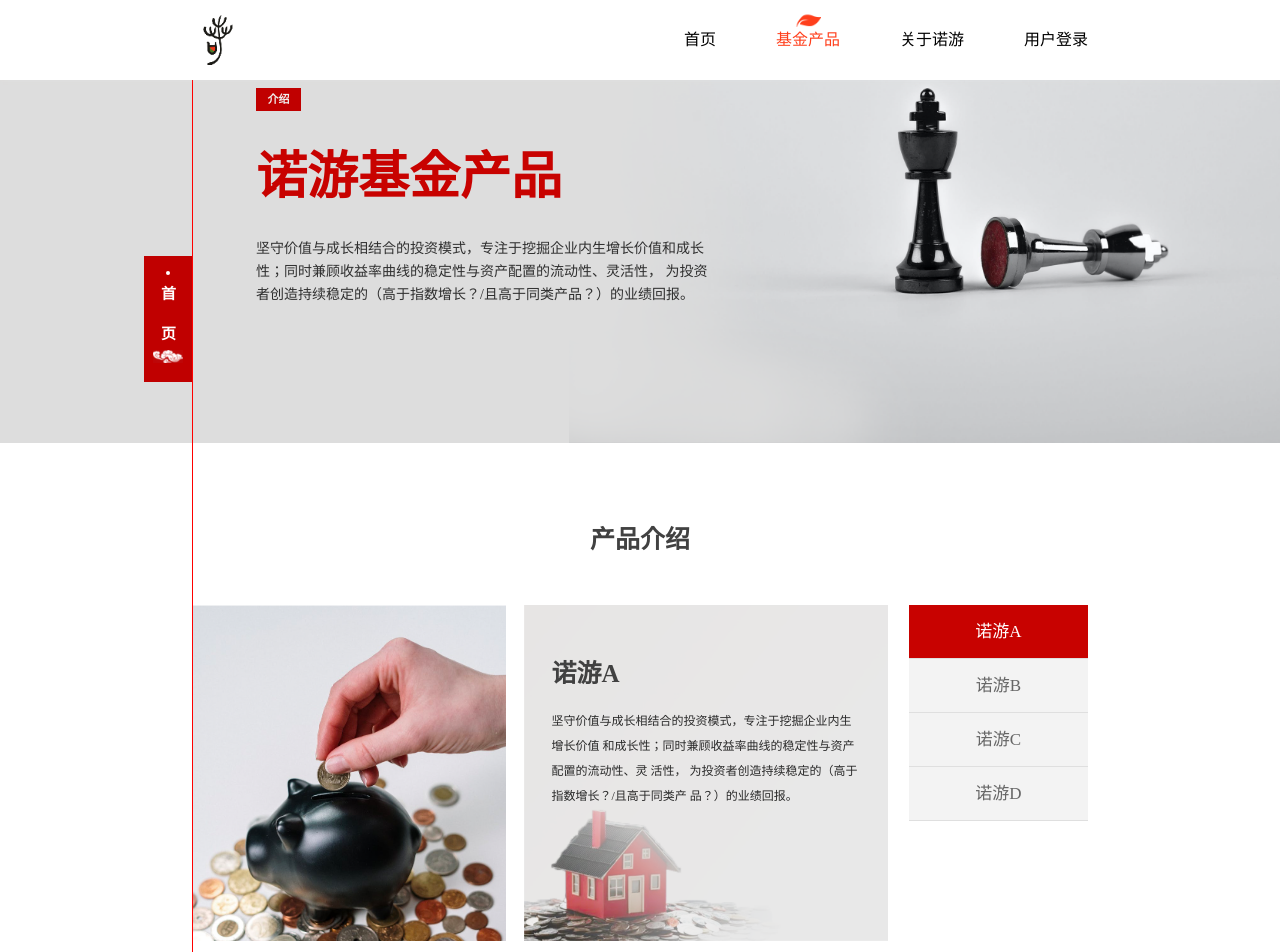
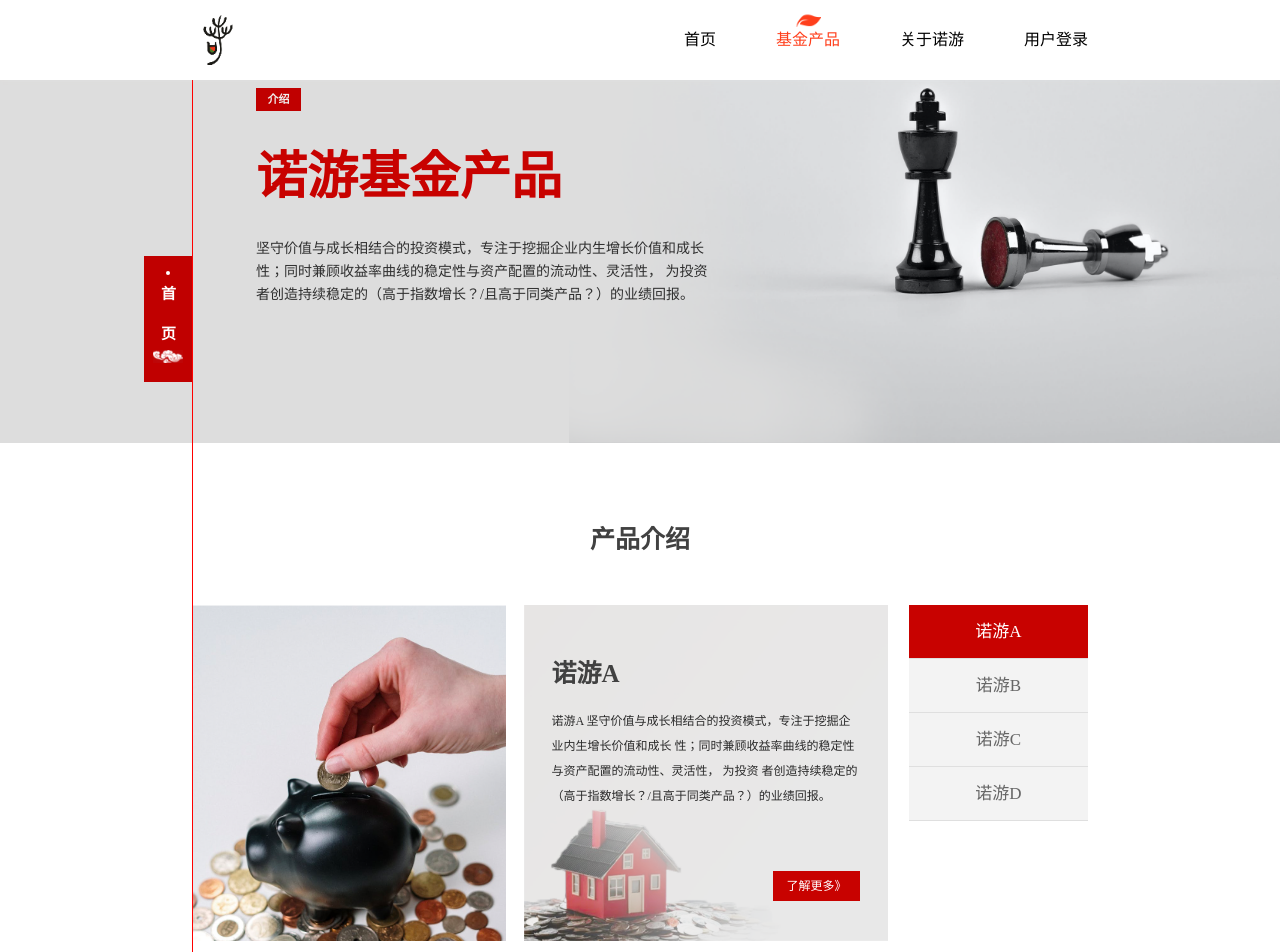
Before and after one commit to Darrenzzy/newu-index, a Vue app: page /fund in a window 1280 px wide. Shown: the top 952 px of the page. Built offline with nearby package versions, Linux system fonts and the light colour scheme; no server answers.

Commit message:
fund finish

```diff
--- a/src/pages/Fund.vue
+++ b/src/pages/Fund.vue
@@ -29,20 +29,24 @@
                 <div class="introduce_left"></div>
                 <div class="fund_name_list">
                     <div class="fund_detail">
-                        <div class="fund_detail_title">诺游A</div>
+                        <div class="fund_detail_title">{{this.fundDetail.name}}</div>
                         <div class="fund_detail_desc">
-                            坚守价值与成长相结合的投资模式，专注于挖掘企业内生增长价值
-                            和成长性；同时兼顾收益率曲线的稳定性与资产配置的流动性、灵
-                            活性， 为投资者创造持续稳定的（高于指数增长？/且高于同类产
-                            品？）的业绩回报。
+                            {{this.fundDetail.desc}}
                         </div>
+                        <div class="more">了解更多》</div>
 
                     </div>
                     <div class="tab">
-                        <div class="tab_list focus_tab_list">诺游A</div>
-                        <div class="tab_list">诺游B</div>
+                        <div
+                            v-for="(item,index) in fundList"
+                            :key="index" :class="activeIndex == index?'tab_list focus_tab_list': 'tab_list' "
+                            @click="handleFundClick(index)"
+                        >
+                            {{item.name}}
+                        </div>
+                        <!-- <div class="tab_list">诺游B</div>
                         <div class="tab_list">诺游C</div>
-                        <div class="tab_list">诺游D</div>
+                        <div class="tab_list">诺游D</div> -->
 
 
                     </div>
@@ -158,8 +162,8 @@
                         <div class="input_box">
                             <el-form-item label="城市:">
                                 <el-select v-model="formInline.city" placeholder="">
-                                <el-option label="区域一" value="shanghai"></el-option>
-                                <el-option label="区域二" value="beijing"></el-option>
+                                <el-option label="上海" value="shanghai"></el-option>
+                                <el-option label="北京" value="beijing"></el-option>
                                 </el-select>
                             </el-form-item>
                         </div>
@@ -204,6 +208,38 @@
     export default {
         data() {
             return {
+                activeIndex: 0,
+                fundDetail:{},
+                fundList:[
+                    {
+                        name: "诺游A",
+                        title: "诺游A",
+                        desc: `诺游A 坚守价值与成长相结合的投资模式，专注于挖掘企业内生增长价值和成长
+                                性；同时兼顾收益率曲线的稳定性与资产配置的流动性、灵活性， 为投资
+                                者创造持续稳定的（高于指数增长？/且高于同类产品？）的业绩回报。`
+                    },
+                     {
+                        name: "诺游B",
+                        title: "诺游B",
+                        desc: `诺游B 坚守价值与成长相结合的投资模式，专注于挖掘企业内生增长价值和成长
+                                性；同时兼顾收益率曲线的稳定性与资产配置的流动性、灵活性， 为投资
+                                者创造持续稳定的（高于指数增长？/且高于同类产品？）的业绩回报。`
+                    },
+                     {
+                        name: "诺游C",
+                        title: "诺游C",
+                        desc: `诺游C 坚守价值与成长相结合的投资模式，专注于挖掘企业内生增长价值和成长
+                                性；同时兼顾收益率曲线的稳定性与资产配置的流动性、灵活性， 为投资
+                                者创造持续稳定的（高于指数增长？/且高于同类产品？）的业绩回报。`
+                    },
+                     {
+                        name: "诺游D",
+                        title: "诺游D",
+                        desc: `诺游D 坚守价值与成长相结合的投资模式，专注于挖掘企业内生增长价值和成长
+                                性；同时兼顾收益率曲线的稳定性与资产配置的流动性、灵活性， 为投资
+                                者创造持续稳定的（高于指数增长？/且高于同类产品？）的业绩回报。`
+                    },
+                ],
                 formInline: {
                     user: '',
                     region: '',
@@ -240,6 +276,13 @@
                 }
                 });
             },
+            handleFundClick(activeIndex){
+                this.activeIndex = activeIndex;
+                this.fundDetail = this.fundList.find((item,index)=>{
+                    return activeIndex == index;
+                })
+                console.log(this.fundDetail)
+            },
             resetForm(formName) {
                 this.$refs[formName].resetFields();
             }
@@ -249,6 +292,7 @@
         //     msg: String
         // }
         created(){
+            this.handleFundClick(0);
             this.$Axios.post('api/admin/v1/sysUser',{
                 deptId: 10,
                 email: "123@qq.com",
@@ -353,6 +397,7 @@
             padding: 48px 28px 50px;
             box-sizing: border-box;
             overflow: hidden;
+            position: relative;
             .fund_detail_title{
                 font-size: 25px;
                 font-family: Source Han Serif CN;
@@ -368,6 +413,20 @@
                 color: #2A2A2A;
                 line-height: 25px;
                 margin-top: 20px;
+            }
+            .more{
+                color: #ffffff;
+                background: #C80200;
+                cursor: pointer;
+                width: 87px;
+                height: 30px;
+                line-height: 30px;
+                text-align: center;
+                font-size: 12px;
+                position: absolute;
+                right: 28px;
+                bottom: 40px;
+
             }
         }
         .tab{
```
Also changed, not shown: src/components/AppoinmentForm.vue (added).
